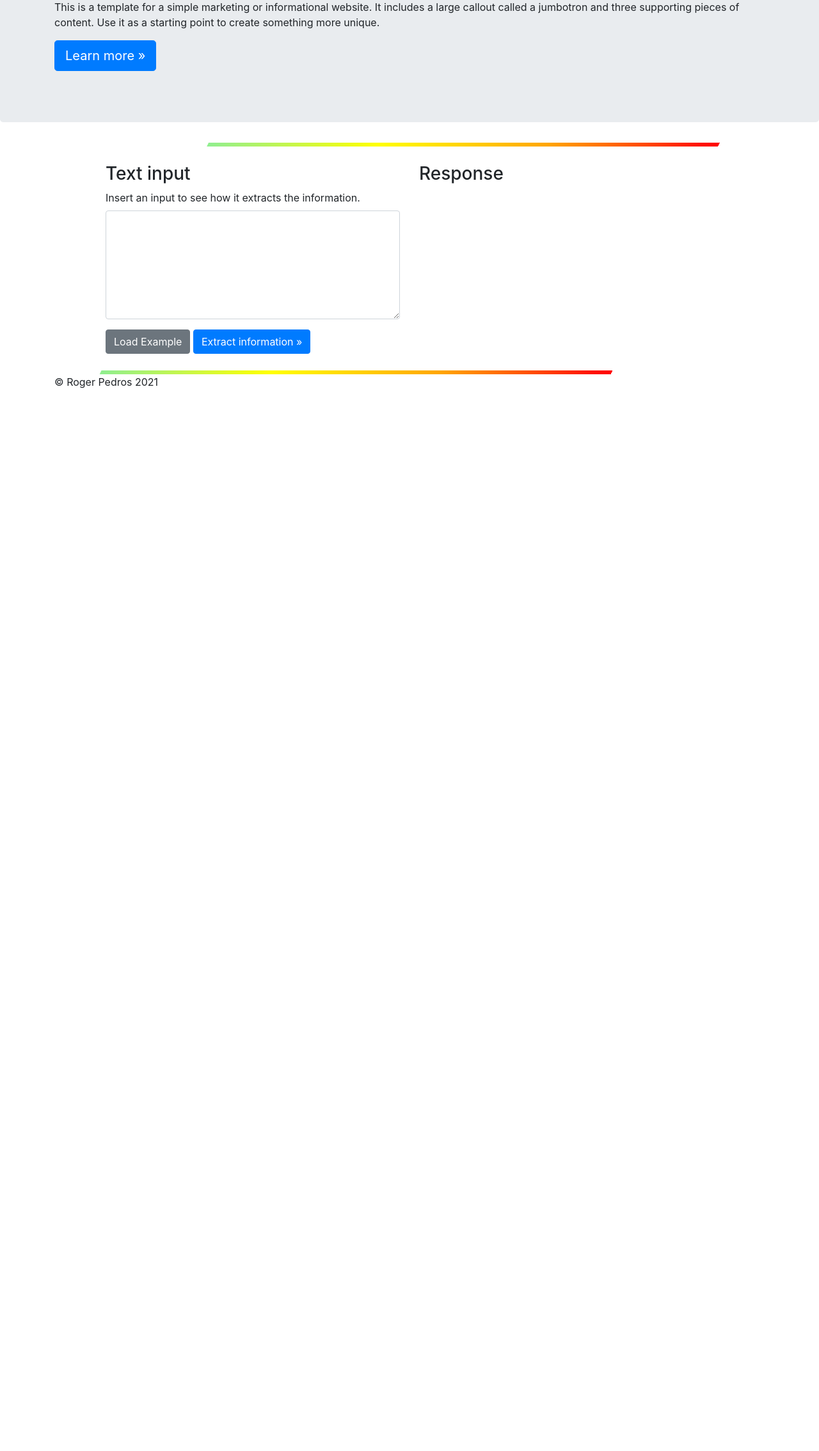
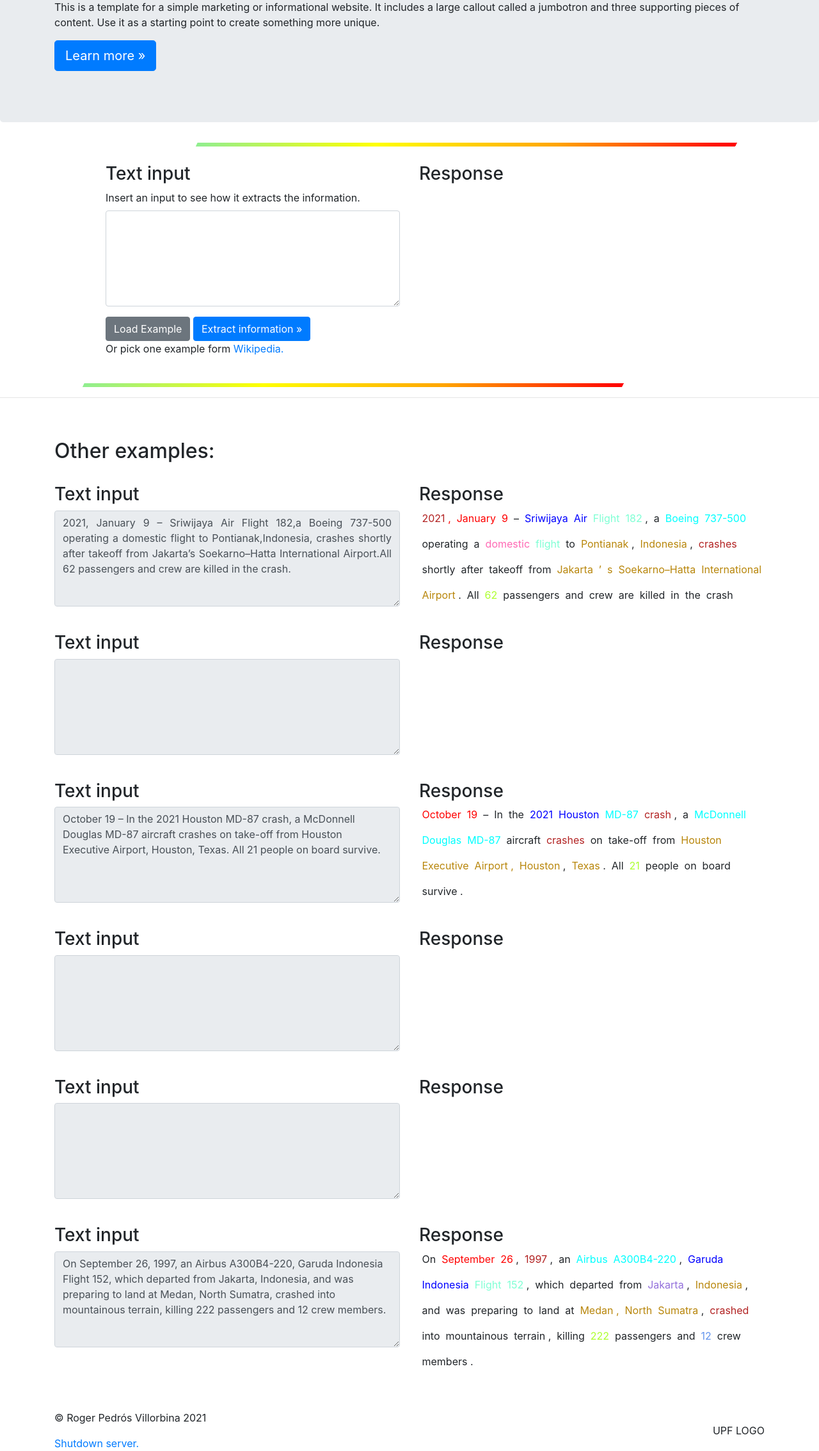
Before and after one commit to Pedroos46/Aviation-accidents-IE, a Flask app: page / in a window 1280 px wide. Shown: the part 199-2467 px from the top of the page at 64% size. Before the commit the page ends 806 px from the top, so only its background shows below. Run offline with Flask 2, Linux system fonts and the light colour scheme; some libraries are stand-ins or nearby versions.

Commit message:
Text processing correct

```diff
--- a/app.py
+++ b/app.py
@@ -11,12 +11,13 @@ PORT = 80
 url = 'localhost'
 
 # command to run: flask run --host=127.0.0.1 --port=5000
-app = Flask(__name__)
+app = Flask(__name__, static_folder='static', template_folder='templates')
+app.config['TESTING'] = True
+
 cors = CORS(app, resources={r"/foo": {"origins": "*"}})
 app.config['CORS_HEADERS'] = 'Content-Type'
 
 print("--> Starting up the server.")
-
 modelData = modelInit()
 
 if __name__ == '__main__':
@@ -24,7 +25,8 @@ if __name__ == '__main__':
 
 if __name__ == 'app':
     print("--> Server is ready. 🔥")
-    #TODO AUTOMATIC OPEN MAIN PAGE
+    # TODO AUTOMATIC OPEN MAIN PAGE
+
 
 @app.route('/')
 def start():  # put application's code here
@@ -38,7 +40,7 @@ def run():
         return 'Wrong input 🤔🤨'
     else:
         if modelData is None:
-            return 'Wrong intialitzation 😵😵‍💫'
+            return 'Wrong initialization 😵😵‍💫'
         else:
             instr = request.args.get('inputstr')
             try:
@@ -47,3 +49,23 @@ def run():
             except:
                 print("Oops!", sys.exc_info()[0], "occurred.")
                 return "Something went wrong 😔"
+
+
+# INTERNAL FUNCTIONS OF SERVER:
+@app.route('/other-examples.html')
+def other_examples_template():
+    return render_template("other-examples.html")
+
+
+# Shutdown server without crtl+c
+def shutdown_server():
+    func = request.environ.get('werkzeug.server.shutdown')
+    if func is None:
+        raise RuntimeError('Not running with the Werkzeug Server')
+    func()
+
+
+@app.route('/shutdown')
+def shutdown():
+    shutdown_server()
+    return 'Server shutting down...'
--- a/static/css/index.css
+++ b/static/css/index.css
@@ -4,24 +4,24 @@
 }
 
 textarea {
-    min-height: 170px;
+    min-height: 150px;
+    max-height: 170px;
 }
-
 
 .container div p {
     display:inline-block;
 }
 
+
 .I-DateOfAccident, .B-DateOfAccident{
     color: red;
+}
+.B-Year{
+    color: firebrick;
 }
 
 .B-TypeOfAccident, .I-TypeOfAccident {
     color: firebrick;
-}
-
-.B-Year{
-    color: orange;
 }
 
 .B-NumberOfVictims{
@@ -45,7 +45,7 @@ textarea {
 }
 
 .I-Place, .B-Place{
-    color: yellow;
+    color: darkgoldenrod;
 }
 
 .I-Cause, .B-Cause{
--- a/static/js/example-logic.js
+++ b/static/js/example-logic.js
@@ -20,6 +20,9 @@ window.addEventListener('load', function () {
 })
 
 function loadExample(){
+    let responseTextDataElement = document.getElementById('responseTextData');
+    responseTextDataElement.innerText = "";
+
     let element = document.getElementById('inputTextArea');
     element.value = '';
 
@@ -30,9 +33,10 @@ function loadExample(){
 function IEFromExample(){
     let responseTextDataElement = document.getElementById('responseTextData');
     let responseTextDataElementJ = $('#responseTextData');
+
     let inputTextAreaValue = document.getElementById('inputTextArea').value;
 
-    responseTextDataElementJ.innerText = "";
+    responseTextDataElement.innerText = "";
 
     let myHeaders = new Headers();
     myHeaders.append("Content-Type", "application/x-www-form-urlencoded");
@@ -54,10 +58,15 @@ function IEFromExample(){
 }
 
 function responseFormater(tag, result){
-    //tag.innerHTML = result;
+    let charactersWithNoFrontSpace = new Set([',',  '.', ';', '/', '?', '!'])
+
     let parsedResults = JSON.parse(result)
     parsedResults.map( (x) =>{
         for([key, val] of Object.entries(x)) {
+            if (!charactersWithNoFrontSpace.has(key)) {
+                key = '&nbsp'+key;
+            }
+
             if(val === 'O'){
                 tag.append('<p class='+val+'>'+key+'</p>');
             }
@@ -66,7 +75,6 @@ function responseFormater(tag, result){
                     'data-placement="top" ' +
                     'title="'+val+'" ' +
                     'class='+val+'>'+key+'</p>');
-
             }
         }
     })
--- a/templates/index.html
+++ b/templates/index.html
@@ -4,14 +4,18 @@
     <meta charset="UTF-8">
     <title>AIW 2021: Aviation Accidents Information Extraction</title>
 
-    <link rel="stylesheet" href="https://stackpath.bootstrapcdn.com/bootstrap/4.3.1/css/bootstrap.min.css" integrity="sha384-ggOyR0iXCbMQv3Xipma34MD+dH/1fQ784/j6cY/iJTQUOhcWr7x9JvoRxT2MZw1T" crossorigin="anonymous">
-
-    <script src="https://code.jquery.com/jquery-3.3.1.slim.min.js" integrity="sha384-q8i/X+965DzO0rT7abK41JStQIAqVgRVzpbzo5smXKp4YfRvH+8abtTE1Pi6jizo" crossorigin="anonymous"></script>
-    <script>window.jQuery || document.write('<script src="/docs/4.3/assets/js/vendor/jquery-slim.min.js"><\/script>')</script>
-    <script src="/docs/4.3/dist/js/bootstrap.bundle.min.js" integrity="sha384-xrRywqdh3PHs8keKZN+8zzc5TX0GRTLCcmivcbNJWm2rs5C8PRhcEn3czEjhAO9o" crossorigin="anonymous"></script></body>
-    <script src="https://cdnjs.cloudflare.com/ajax/libs/popper.js/1.14.7/umd/popper.min.js" integrity="sha384-UO2eT0CpHqdSJQ6hJty5KVphtPhzWj9WO1clHTMGa3JDZwrnQq4sF86dIHNDz0W1" crossorigin="anonymous"></script>
-    <script src="https://stackpath.bootstrapcdn.com/bootstrap/4.3.1/js/bootstrap.min.js" integrity="sha384-JjSmVgyd0p3pXB1rRibZUAYoIIy6OrQ6VrjIEaFf/nJGzIxFDsf4x0xIM+B07jRM" crossorigin="anonymous"></script>
-
+    <!-- Bootstrap 4.3.1 | Jquery: 3.3.1 / 3.6.0 | Popper: 1.14.7 -->
+    <link rel="stylesheet" href="https://stackpath.bootstrapcdn.com/bootstrap/4.3.1/css/bootstrap.min.css"
+          integrity="sha384-ggOyR0iXCbMQv3Xipma34MD+dH/1fQ784/j6cY/iJTQUOhcWr7x9JvoRxT2MZw1T" crossorigin="anonymous">
+    <script src="https://code.jquery.com/jquery-3.3.1.slim.min.js"
+            integrity="sha384-q8i/X+965DzO0rT7abK41JStQIAqVgRVzpbzo5smXKp4YfRvH+8abtTE1Pi6jizo"
+            crossorigin="anonymous"></script>
+    <script src="https://cdnjs.cloudflare.com/ajax/libs/popper.js/1.14.7/umd/popper.min.js"
+            integrity="sha384-UO2eT0CpHqdSJQ6hJty5KVphtPhzWj9WO1clHTMGa3JDZwrnQq4sF86dIHNDz0W1"
+            crossorigin="anonymous"></script>
+    <script src="https://stackpath.bootstrapcdn.com/bootstrap/4.3.1/js/bootstrap.min.js"
+            integrity="sha384-JjSmVgyd0p3pXB1rRibZUAYoIIy6OrQ6VrjIEaFf/nJGzIxFDsf4x0xIM+B07jRM"
+            crossorigin="anonymous"></script>
     <!-- STYLESHEETS -->
     <link rel="stylesheet" href="../static/css/index.css">
     <link rel="stylesheet" href="../static/css/index-magic.css">
@@ -22,7 +26,7 @@
 </head>
 <body>
 <nav class="navbar navbar-expand-md  navbar-dark fixed-top bg-dark">
-    <a class="navbar-brand" href="#" >Aviation Accidents IE</a>
+    <a class="navbar-brand" href="#">Aviation Accidents IE</a>
 
     <div class="collapse navbar-collapse" id="navbarText">
         <ul class="navbar-nav mr-auto">
@@ -41,7 +45,9 @@
         <div class="container">
             <h1 class="display-3">Hello, world!</h1>
             <p>Authors:</p>
-            <p>This is a template for a simple marketing or informational website. It includes a large callout called a jumbotron and three supporting pieces of content. Use it as a starting point to create something more unique.</p>
+            <p>This is a template for a simple marketing or informational website. It includes a large callout called a
+                jumbotron and three supporting pieces of content. Use it as a starting point to create something more
+                unique.</p>
             <p><a class="btn btn-primary btn-lg" href="#" role="button">Learn more &raquo;</a></p>
         </div>
     </div>
@@ -57,6 +63,9 @@
                 </div>
                 <button class="btn btn-secondary" id="loadExample" type="button">Load Example</button>
                 <button class="btn btn-primary" id="IEFromExample" role="button">Extract information &raquo;</button>
+                <p class="text-left">Or pick one example form <a
+                        href="https://en.wikipedia.org/wiki/List_of_accidents_and_incidents_involving_commercial_aircraft"
+                        target="_blank">Wikipedia.</a></p>
             </div>
 
             <div class="col-md">
@@ -67,31 +76,42 @@
         </div>
     </div>
 
-    <!--<br><br>
+    <hr>
+
+    <br><br>
     <div class="container">
 
-        <h2>Other examples:</h2>
-        <div class="row">
-            <div class="col-md">
-                <h3>Text input</h3>
-                <p>Donec id elit non mi porta gravida at eget metus. Fusce dapibus, tellus ac cursus commodo, tortor mauris condimentum nibh, ut fermentum massa justo sit amet risus. Etiam porta sem malesuada magna mollis euismod. Donec sed odio dui. </p>
-            </div>
+        <h2>Other examples:</h2><br>
+        <div id="otherExamples"></div>
+        <script>
+            fetch('other-examples.html')
+                .then(data => data.text())
+                .then(html => document.getElementById('otherExamples').innerHTML = html)
+                .then(html =>{
+                    $('[data-toggle="tooltip"]').tooltip();
+                })
+        </script>
 
-            <div class="col-md">
-                <h3>Response</h3>
-                <p>Donec sed odio dui. Cras justo odio, dapibus ac facilisis in, egestas eget quam. Vestibulum id ligula porta felis euismod semper. Fusce dapibus, tellus ac cursus commodo, tortor mauris condimentum nibh, ut fermentum massa justo sit amet risus.</p>
-            </div>
-        </div>
 
-        <hr>
-
-    </div> -->
-
+    </div>
+    <br><br>
 
 </main>
 
 <footer class="container">
-    <p>&copy; Roger Pedros 2021</p>
+    <div class="row d-flex align-items-center">
+        <div class="col-md-6 col-lg-5 text-center text-md-left mb-4 mb-md-0">
+            <p>&copy; Roger Pedrós Villorbina 2021</p>
+            <br>
+            <a href="http://127.0.0.1:5000/shutdown">Shutdown server.</a>
+        </div>
+
+        <!-- Grid column -->
+        <div class="col-md-6 col-lg-7 text-center text-md-right">
+            <!-- Facebook -->
+            <a class="">UPF LOGO</a>
+        </div>
+    </div>
 </footer>
 
 </body>
--- /dev/null
+++ b/templates/other-examples.html
@@ -0,0 +1,286 @@
+<!DOCTYPE html>
+<html lang="en">
+
+<div class="no-inline">
+    <div class="row">
+        <div class="col-md">
+            <h3>Text input</h3>
+            <div class="form-group">
+                <textarea disabled class="form-control text-justify">2021, January 9 – Sriwijaya Air Flight 182,a Boeing 737-500 operating a domestic flight to Pontianak,Indonesia, crashes shortly after takeoff from Jakarta’s Soekarno–Hatta International Airport.All 62 passengers and crew are killed in the crash.</textarea>
+            </div>
+        </div>
+
+        <div class="col-md">
+            <h3>Response</h3>
+            <div>
+                <div>
+                    <p data-toggle="tooltip" data-placement="top" title=""
+                       class="B-Year" data-original-title="B-Year">&nbsp;2021</p>
+                    <p data-toggle="tooltip" data-placement="top" title="" class="I-DateOfAccident"
+                       data-original-title="I-DateOfAccident">,</p>
+                    <p data-toggle="tooltip" data-placement="top" title="" class="B-DateOfAccident"
+                       data-original-title="B-DateOfAccident">&nbsp;January</p>
+                    <p data-toggle="tooltip" data-placement="top" title="" class="I-DateOfAccident"
+                       data-original-title="I-DateOfAccident">&nbsp;9</p>
+                    <p class="O">&nbsp;–</p>
+                    <p data-toggle="tooltip" data-placement="top" title="" class="B-Airline"
+                       data-original-title="B-Airline">&nbsp;Sriwijaya</p>
+                    <p data-toggle="tooltip" data-placement="top" title="" class="I-Airline"
+                       data-original-title="I-Airline">&nbsp;Air</p>
+                    <p data-toggle="tooltip" data-placement="top" title="" class="B-FlightNumber"
+                       data-original-title="B-FlightNumber">&nbsp;Flight</p>
+                    <p data-toggle="tooltip" data-placement="top" title="" class="I-FlightNumber"
+                       data-original-title="I-FlightNumber">&nbsp;182</p>
+                    <p class="O">,</p>
+                    <p class="O">&nbsp;a</p>
+                    <p data-toggle="tooltip" data-placement="top" title="" class="B-TypeOfAircraft"
+                       data-original-title="B-TypeOfAircraft">&nbsp;Boeing</p>
+                    <p data-toggle="tooltip" data-placement="top" title="" class="I-TypeOfAircraft"
+                       data-original-title="I-TypeOfAircraft">&nbsp;737-500</p>
+                    <p class="O">&nbsp;operating</p>
+                    <p class="O">&nbsp;a</p>
+                    <p data-toggle="tooltip" data-placement="top" title="" class="I-Cause"
+                       data-original-title="I-Cause">&nbsp;domestic</p>
+                    <p data-toggle="tooltip" data-placement="top" title="" class="B-FlightNumber"
+                       data-original-title="B-FlightNumber">&nbsp;flight</p>
+                    <p class="O">&nbsp;to</p>
+                    <p data-toggle="tooltip" data-placement="top" title="" class="B-Place"
+                       data-original-title="B-Place">&nbsp;Pontianak</p>
+                    <p class="O">,</p>
+                    <p data-toggle="tooltip" data-placement="top" title="" class="I-Place"
+                       data-original-title="I-Place">&nbsp;Indonesia</p>
+                    <p class="O">,</p>
+                    <p data-toggle="tooltip" data-placement="top" title="" class="B-TypeOfAccident"
+                       data-original-title="B-TypeOfAccident">&nbsp;crashes</p>
+                    <p class="O">&nbsp;shortly</p>
+                    <p class="O">&nbsp;after</p>
+                    <p class="O">&nbsp;takeoff</p>
+                    <p class="O">&nbsp;from</p>
+                    <p data-toggle="tooltip" data-placement="top" title="" class="I-Place"
+                       data-original-title="I-Place">&nbsp;Jakarta</p>
+                    <p data-toggle="tooltip" data-placement="top" title="" class="I-Place"
+                       data-original-title="I-Place">&nbsp;’</p>
+                    <p data-toggle="tooltip" data-placement="top" title="" class="I-Place"
+                       data-original-title="I-Place">&nbsp;s</p>
+                    <p data-toggle="tooltip" data-placement="top" title="" class="I-Place"
+                       data-original-title="I-Place">&nbsp;Soekarno–Hatta</p>
+                    <p data-toggle="tooltip" data-placement="top" title="" class="I-Place"
+                       data-original-title="I-Place">&nbsp;International</p>
+                    <p data-toggle="tooltip" data-placement="top" title="" class="I-Place"
+                       data-original-title="I-Place">&nbsp;Airport</p>
+                    <p class="O">.</p>
+                    <p class="O">&nbsp;All</p>
+                    <p data-toggle="tooltip" data-placement="top" title="" class="B-NumberOfVictims"
+                       data-original-title="B-NumberOfVictims">&nbsp;62</p>
+                    <p class="O">&nbsp;passengers</p>
+                    <p class="O">&nbsp;and</p>
+                    <p class="O">&nbsp;crew</p>
+                    <p class="O">&nbsp;are</p>
+                    <p class="O">&nbsp;killed</p>
+                    <p class="O">&nbsp;in</p>
+                    <p class="O">&nbsp;the</p>
+                    <p class="O">&nbsp;crash</p>
+                </div>
+            </div>
+        </div>
+    </div>
+    <br>
+
+    <div class="row">
+        <div class="col-md">
+            <h3>Text input</h3>
+            <div class="form-group border-focus">
+                <textarea disabled class="form-control disabled" rows="3"> </textarea>
+            </div>
+        </div>
+
+        <div class="col-md">
+            <h3>Response</h3>
+            <div></div>
+        </div>
+    </div>
+    <br>
+
+    <div class="row">
+        <div class="col-md">
+            <h3>Text input</h3>
+            <div class="form-group border-focus">
+                <textarea disabled class="form-control disabled" rows="3">October 19 – In the 2021 Houston MD-87 crash, a McDonnell Douglas MD-87 aircraft crashes on take-off from Houston Executive Airport, Houston, Texas. All 21 people on board survive.</textarea>
+            </div>
+        </div>
+
+        <div class="col-md">
+            <h3>Response</h3>
+            <div>
+                <p data-toggle="tooltip" data-placement="top" title="" class="B-DateOfAccident"
+                   data-original-title="B-DateOfAccident">&nbsp;October</p>
+                <p data-toggle="tooltip" data-placement="top" title="" class="I-DateOfAccident"
+                   data-original-title="I-DateOfAccident">&nbsp;19</p>
+                <p class="O">&nbsp;–</p>
+                <p class="O">&nbsp;In</p>
+                <p class="O">&nbsp;the</p>
+                <p data-toggle="tooltip" data-placement="top" title="" class="B-Airline"
+                   data-original-title="B-Airline">&nbsp;2021</p>
+                <p data-toggle="tooltip" data-placement="top" title="" class="B-Airline"
+                   data-original-title="B-Airline">&nbsp;Houston</p>
+                <p data-toggle="tooltip" data-placement="top" title="" class="I-TypeOfAircraft"
+                   data-original-title="I-TypeOfAircraft">&nbsp;MD-87</p>
+                <p data-toggle="tooltip" data-placement="top" title="" class="B-TypeOfAccident"
+                   data-original-title="B-TypeOfAccident">&nbsp;crash</p>
+                <p class="O">,</p>
+                <p class="O">&nbsp;a</p>
+                <p data-toggle="tooltip" data-placement="top" title="" class="B-TypeOfAircraft"
+                   data-original-title="B-TypeOfAircraft">&nbsp;McDonnell</p>
+                <p data-toggle="tooltip" data-placement="top" title="" class="I-TypeOfAircraft"
+                   data-original-title="I-TypeOfAircraft">&nbsp;Douglas</p>
+                <p data-toggle="tooltip" data-placement="top" title="" class="I-TypeOfAircraft"
+                   data-original-title="I-TypeOfAircraft">&nbsp;MD-87</p>
+                <p class="O">&nbsp;aircraft</p>
+                <p data-toggle="tooltip" data-placement="top" title="" class="B-TypeOfAccident"
+                   data-original-title="B-TypeOfAccident">&nbsp;crashes</p>
+                <p class="O">&nbsp;on</p>
+                <p class="O">&nbsp;take-off</p>
+                <p class="O">&nbsp;from</p>
+                <p data-toggle="tooltip" data-placement="top" title="" class="B-Place"
+                   data-original-title="B-Place">&nbsp;Houston</p>
+                <p data-toggle="tooltip" data-placement="top" title="" class="I-Place"
+                   data-original-title="I-Place">&nbsp;Executive</p>
+                <p data-toggle="tooltip" data-placement="top" title="" class="I-Place"
+                   data-original-title="I-Place">&nbsp;Airport</p>
+                <p data-toggle="tooltip" data-placement="top" title="" class="I-Place"
+                   data-original-title="I-Place">,</p>
+                <p data-toggle="tooltip" data-placement="top" title="" class="B-Place"
+                   data-original-title="B-Place">&nbsp;Houston</p>
+                <p class="O">,</p>
+                <p data-toggle="tooltip" data-placement="top" title="" class="I-Place"
+                   data-original-title="I-Place">&nbsp;Texas</p>
+                <p class="O">.</p>
+                <p class="O">&nbsp;All</p>
+                <p data-toggle="tooltip" data-placement="top" title="" class="B-NumberOfVictims"
+                   data-original-title="B-NumberOfVictims">&nbsp;21</p>
+                <p class="O">&nbsp;people</p>
+                <p class="O">&nbsp;on</p>
+                <p class="O">&nbsp;board</p>
+                <p class="O">&nbsp;survive</p>
+                <p class="O">.</p>
+            </div>
+        </div>
+    </div>
+    <br>
+
+    <div class="row">
+        <div class="col-md">
+            <h3>Text input</h3>
+            <div class="form-group border-focus">
+            <textarea disabled class="form-control disabled" rows="3">
+
+            </textarea>
+            </div>
+        </div>
+
+        <div class="col-md">
+            <h3>Response</h3>
+            <div></div>
+        </div>
+    </div>
+    <br>
+
+    <div class="row">
+        <div class="col-md">
+            <h3>Text input</h3>
+            <div class="form-group border-focus">
+            <textarea disabled class="form-control disabled" rows="3">
+
+            </textarea>
+            </div>
+        </div>
+
+        <div class="col-md">
+            <h3>Response</h3>
+            <div></div>
+        </div>
+    </div>
+    <br>
+
+
+    <div class="row">
+        <div class="col-md">
+            <h3>Text input</h3>
+            <div class="form-group">
+                <textarea disabled class="form-control disabled" >On September 26, 1997, an Airbus A300B4-220, Garuda Indonesia Flight 152, which departed from Jakarta, Indonesia, and was preparing to land at Medan, North Sumatra, crashed into mountainous terrain, killing 222 passengers and 12 crew members.</textarea>
+            </div>
+        </div>
+
+        <div class="col-md">
+            <h3>Response</h3>
+            <div>
+                <p class="O">&nbsp;On</p>
+                <p data-toggle="tooltip" data-placement="top" title="" class="B-DateOfAccident"
+                   data-original-title="B-DateOfAccident">&nbsp;September</p>
+                <p data-toggle="tooltip" data-placement="top" title="" class="I-DateOfAccident"
+                   data-original-title="I-DateOfAccident">&nbsp;26</p>
+                <p class="O">,</p>
+                <p data-toggle="tooltip" data-placement="top" title="" class="B-Year"
+                   data-original-title="B-Year">
+                    &nbsp;1997</p>
+                <p class="O">,</p>
+                <p class="O">&nbsp;an</p>
+                <p data-toggle="tooltip" data-placement="top" title="" class="B-TypeOfAircraft"
+                   data-original-title="B-TypeOfAircraft">&nbsp;Airbus</p>
+                <p data-toggle="tooltip" data-placement="top" title="" class="I-TypeOfAircraft"
+                   data-original-title="I-TypeOfAircraft">&nbsp;A300B4-220</p>
+                <p class="O">,</p>
+                <p data-toggle="tooltip" data-placement="top" title="" class="B-Airline"
+                   data-original-title="B-Airline">&nbsp;Garuda</p>
+                <p data-toggle="tooltip" data-placement="top" title="" class="I-Airline"
+                   data-original-title="I-Airline">&nbsp;Indonesia</p>
+                <p data-toggle="tooltip" data-placement="top" title="" class="B-FlightNumber"
+                   data-original-title="B-FlightNumber">&nbsp;Flight</p>
+                <p data-toggle="tooltip" data-placement="top" title="" class="I-FlightNumber"
+                   data-original-title="I-FlightNumber">&nbsp;152</p>
+                <p class="O">,</p>
+                <p class="O">&nbsp;which</p>
+                <p class="O">&nbsp;departed</p>
+                <p class="O">&nbsp;from</p>
+                <p data-toggle="tooltip" data-placement="top" title="" class="B-Destination"
+                   data-original-title="B-Destination">&nbsp;Jakarta</p>
+                <p class="O">,</p>
+                <p data-toggle="tooltip" data-placement="top" title="" class="I-Place"
+                   data-original-title="I-Place">&nbsp;Indonesia</p>
+                <p class="O">,</p>
+                <p class="O">&nbsp;and</p>
+                <p class="O">&nbsp;was</p>
+                <p class="O">&nbsp;preparing</p>
+                <p class="O">&nbsp;to</p>
+                <p class="O">&nbsp;land</p>
+                <p class="O">&nbsp;at</p>
+                <p data-toggle="tooltip" data-placement="top" title="" class="B-Place"
+                   data-original-title="B-Place">&nbsp;Medan</p>
+                <p data-toggle="tooltip" data-placement="top" title="" class="I-Place"
+                   data-original-title="I-Place">,</p>
+                <p data-toggle="tooltip" data-placement="top" title="" class="I-Place"
+                   data-original-title="I-Place">&nbsp;North</p>
+                <p data-toggle="tooltip" data-placement="top" title="" class="I-Place"
+                   data-original-title="I-Place">&nbsp;Sumatra</p>
+                <p class="O">,</p>
+                <p data-toggle="tooltip" data-placement="top" title="" class="B-TypeOfAccident"
+                   data-original-title="B-TypeOfAccident">&nbsp;crashed</p>
+                <p class="O">&nbsp;into</p>
+                <p class="O">&nbsp;mountainous</p>
+                <p class="O">&nbsp;terrain</p>
+                <p class="O">,</p>
+                <p class="O">&nbsp;killing</p>
+                <p data-toggle="tooltip" data-placement="top" title="" class="B-NumberOfVictims"
+                   data-original-title="B-NumberOfVictims">&nbsp;222</p>
+                <p class="O">&nbsp;passengers</p>
+                <p class="O">&nbsp;and</p>
+                <p data-toggle="tooltip" data-placement="top" title="" class="B-Tripulation"
+                   data-original-title="B-Tripulation">&nbsp;12</p>
+                <p class="O">&nbsp;crew</p>
+                <p class="O">&nbsp;members</p>
+                <p class="O">.</p>
+            </div>
+        </div>
+    </div>
+
+</div>
```
Also changed, not shown: modelrun.py (+3 -4 lines), templates/else.html (deleted, +0 -11 lines), static/img/UPFt_rgb.png (added).
